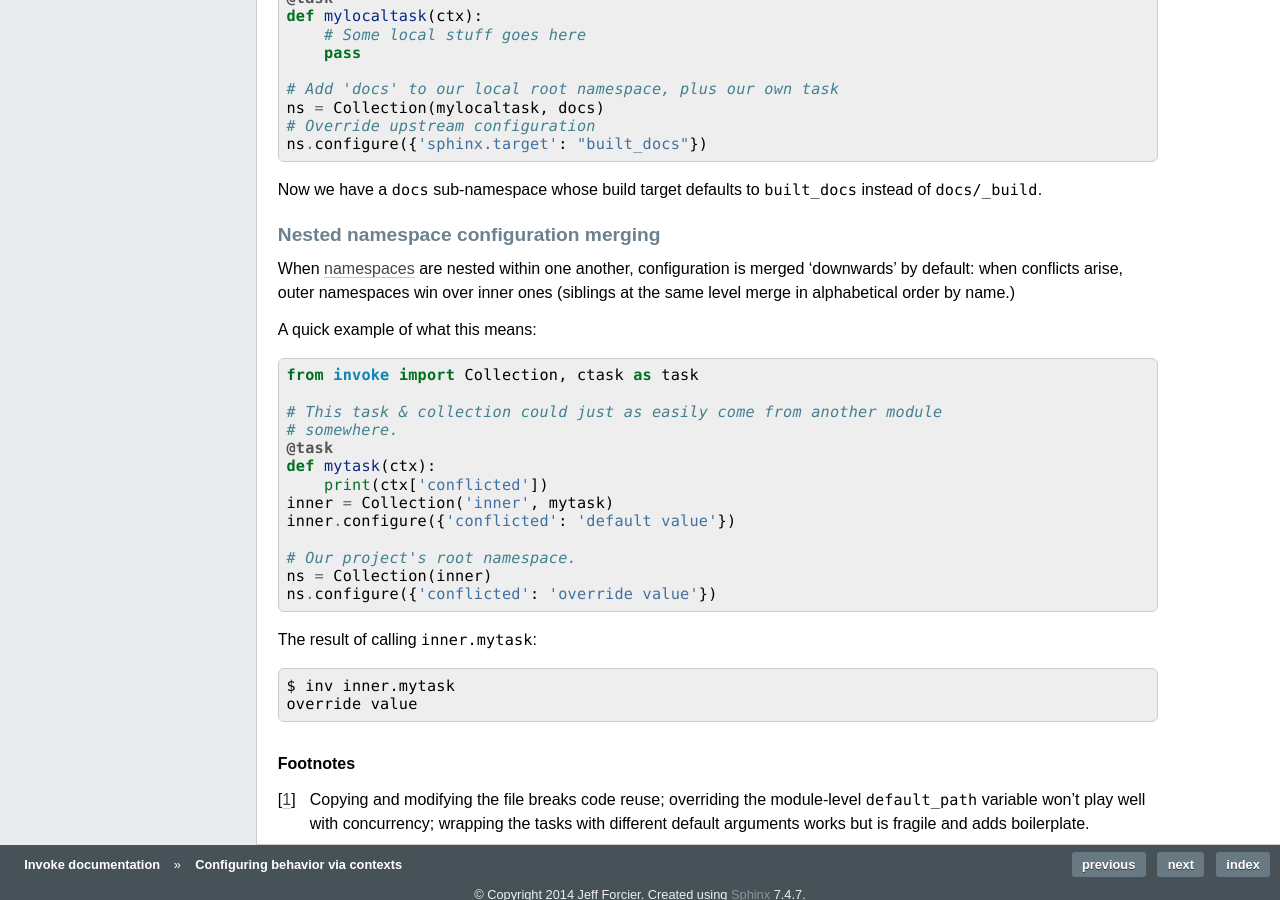
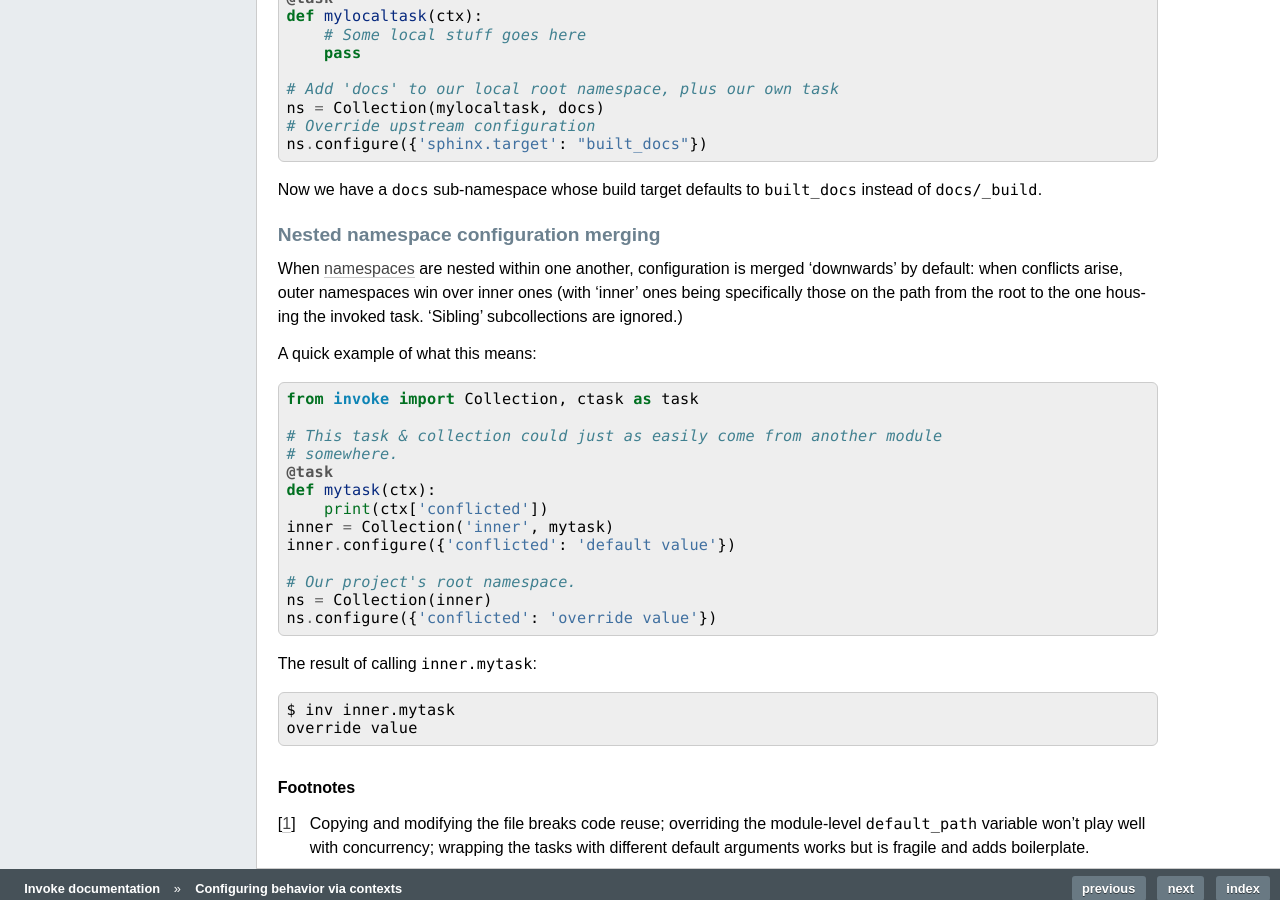
Before and after one commit to pyinvoke/invoke, a Sphinx documentation site: the page built from docs/concepts/context.rst, in a window 1280 px wide and 900 px high, scrolled down 3068 px. Built offline with Sphinx 7.4.7, drawn with Linux system fonts in a browser that asks for light colours.

Commit message:
DDD re #107

```diff
--- a/docs/concepts/context.rst
+++ b/docs/concepts/context.rst
@@ -184,8 +184,9 @@ Nested namespace configuration merging
 
 When :doc:`namespaces </concepts/namespaces>` are nested within one another,
 configuration is merged 'downwards' by default: when conflicts arise, outer
-namespaces win over inner ones (siblings at the same level merge in
-alphabetical order by name.)
+namespaces win over inner ones (with 'inner' ones being specifically those on
+the path from the root to the one housing the invoked task. 'Sibling'
+subcollections are ignored.)
 
 A quick example of what this means::
 
@@ -208,6 +209,8 @@ The result of calling ``inner.mytask``::
     $ inv inner.mytask
     override value
 
+
+
 .. rubric:: Footnotes
 
 .. [1]
```
Also changed, not shown: 1 other file.
